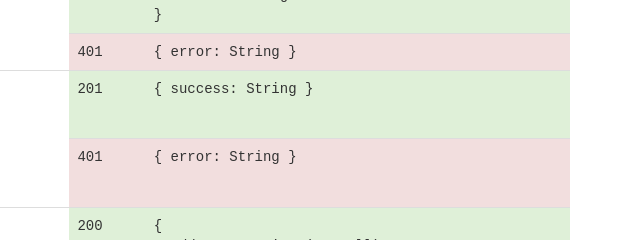
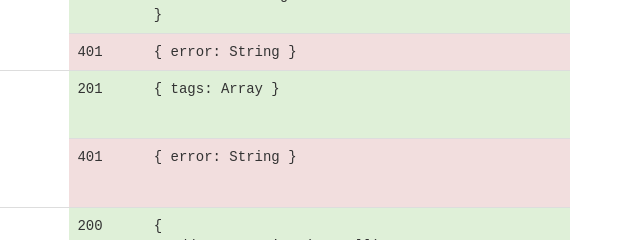
Before and after one commit to triangulating-rhombus/pinpoint, a website: page public/index.html in a window 1280 px wide. Shown: the part 397-637 px from the top of the page, 640-1280 px from the left. Drawn offline with nearby package versions, Linux system fonts and the light colour scheme.

Commit message:
Updates API documentation to new POST /settings response

```diff
--- a/public/index.html
+++ b/public/index.html
@@ -72,7 +72,7 @@
             <td rowspan="2">/settings</td>
             <td rowspan="2">{<br>&nbsp;&nbsp;tag1: String,<br>&nbsp;&nbsp;tag2: String,<br>&nbsp;&nbsp;tag3: String,<br>&nbsp;&nbsp;isBroadcasting: Boolean<br>}</td>
             <td class="success">201</td>
-            <td class="success">{ success: String }</td>
+            <td class="success">{ tags: Array }</td>
           </tr>
           <tr>
             <td class="danger">401</td>
```
